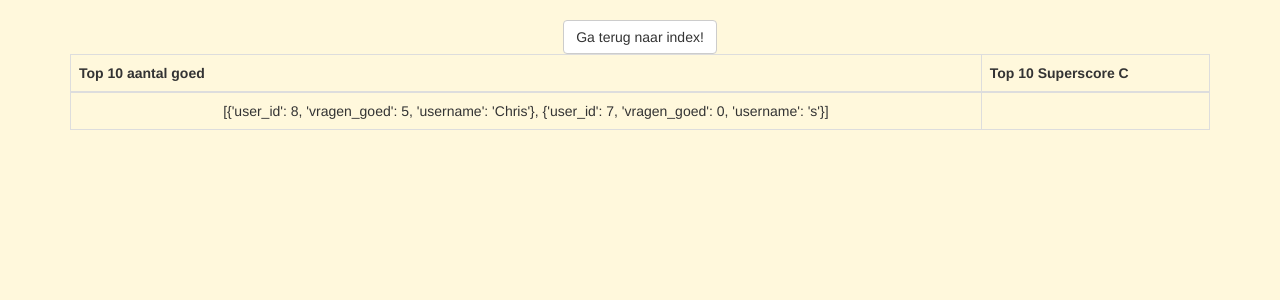
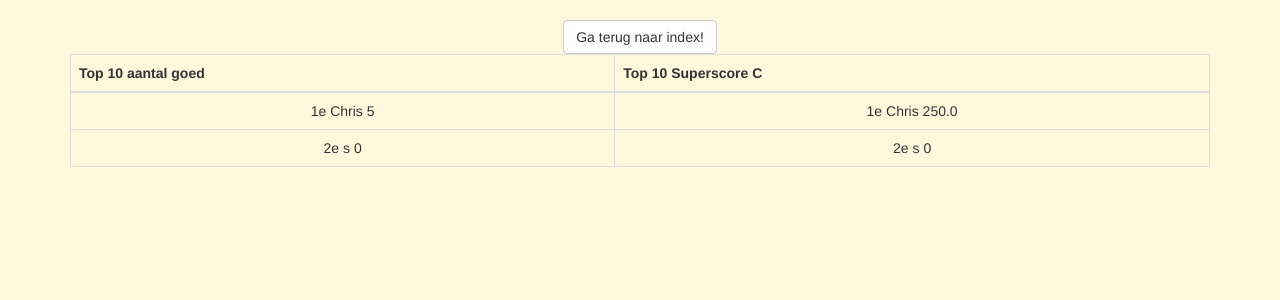
Before and after one commit to Chris-Wijgh/Trivia-Project-Web-ProgIK, a Flask app: page /top10 in a window 1280 px wide. Shown: the part 52-352 px from the top of the page. Run offline with Flask 2, Linux system fonts and the light colour scheme; a user stored in the database is signed in; data comes from the database, SQL or seed files in the repository; some libraries are stand-ins or nearby versions.

Commit message:
fixed top 10

```diff
--- a/trivia/application.py
+++ b/trivia/application.py
@@ -217,8 +217,9 @@ def result():
 def top10():
 
     top10_lijst = topNR()
+    top10_score = topP()
 
-    return render_template('top_10.html', top10_lijst=top10_lijst)
+    return render_template('top_10.html', top10_lijst=top10_lijst, top10_score=top10_score)
 
 
 # comparing
--- a/trivia/templates/compare.html
+++ b/trivia/templates/compare.html
@@ -23,7 +23,7 @@
             <tbody>
 
                 <tr>
-                    <td>{{ user }} ({{rank_nr}}e)</td>
+                    <td>{{ stats }} ({{rank_nr}}e)</td>
                     <td>{{ score }} ({{rank_score}}e)</td>
                     <td>{{ other_correct }} ({{other_rank_nr}}e)</td>
                     <td>{{ other_score }} ({{other_rank_score}}e)</td>
--- a/trivia/templates/top_10.html
+++ b/trivia/templates/top_10.html
@@ -14,12 +14,14 @@
             </thead>
             <tbody>
                 <tr>
-                    <td>{{ top10_lijst }}</td>
-                    <td>{{ test }}</td>
+                    <td>1e {{ top10_lijst[0]["username"] }}  {{ top10_lijst[0]["vragen_goed"] }}</td>
+                    <td>1e {{ top10_score[0]["username"] }}  {{ top10_score[0]["user_score"] }} </td>
 
                 </tr>
-
-
+                <tr>
+                    <td> 2e {{ top10_lijst[1]["username"] }} {{ top10_lijst[1]["vragen_goed"] }}</td>
+                    <td> 2e {{ top10_score[1]["username"] }} {{ top10_score[1]["user_score"] }}</td>
+                </tr>
             </tbody>
         </table>
     </form>
```
